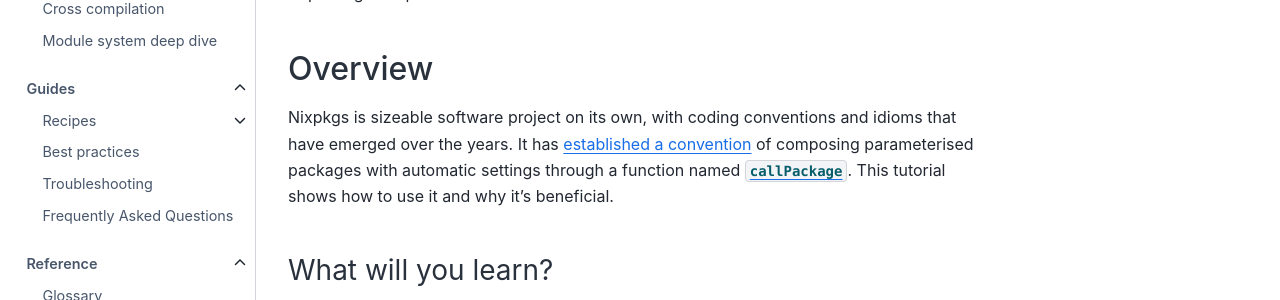
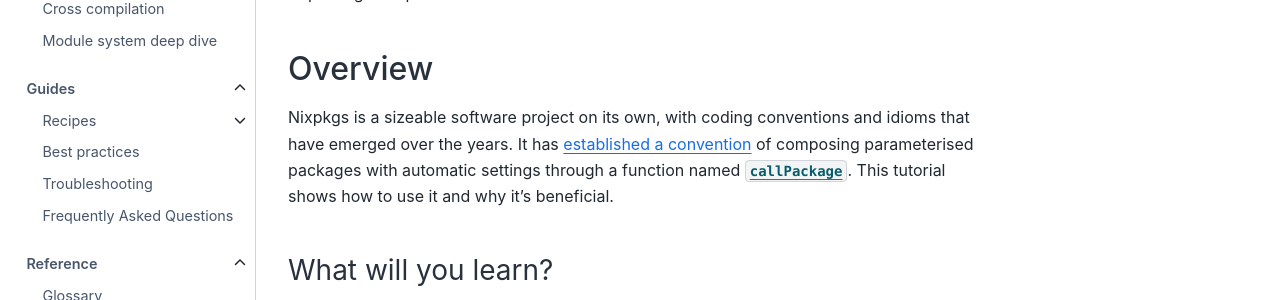
Before and after one commit to NixOS/nix.dev, a Sphinx documentation site: the page built from source/tutorials/callpackage.md, in a window 1280 px wide and 900 px high. Shown: the part 351-651 px from the top of the window. Built offline with Sphinx 7.4.7 and the Sphinx Book theme 1.1.4, drawn with Linux system fonts in a browser that asks for light colours.

Commit message:
Add indefinite article

```diff
--- a/source/tutorials/callpackage.md
+++ b/source/tutorials/callpackage.md
@@ -20,7 +20,7 @@
 
 ## Overview
 
-Nixpkgs is sizeable software project on its own, with coding conventions and idioms that have emerged over the years.
+Nixpkgs is a sizeable software project on its own, with coding conventions and idioms that have emerged over the years.
 It has [established a convention](https://github.com/nixos/nixpkgs/commit/d17f0f9cbca38fabb71624f069cd4c0d6feace92) of composing parameterised packages with automatic settings through a function named [`callPackage`](https://github.com/NixOS/nixpkgs/commit/fd268b4852d39c18e604c584dd49a611dc795a9b).
 This tutorial shows how to use it and why it's beneficial.
 
```
